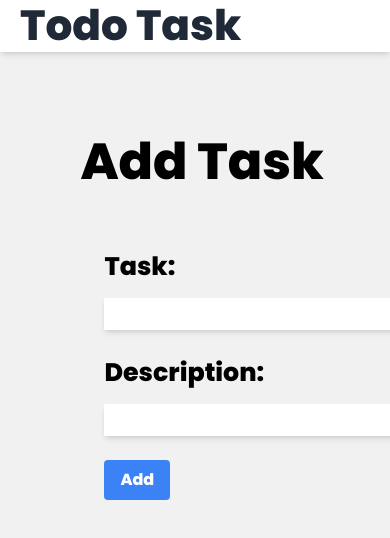
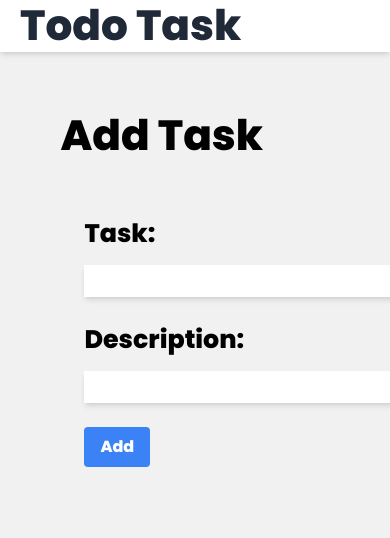
Before and after one commit to johnbhd/todoTask-MERN, a React (Vite) app in the folder client/: page / in a window 390 px wide. Shown: the top 538 px of the page. Built offline with nearby package versions, Linux system fonts and the light colour scheme; no server answers.

Commit message:
fix nav bar and clean reposive | adding react context for passing data in the component

```diff
--- a/client/src/App.css
+++ b/client/src/App.css
@@ -14,6 +14,10 @@ body {
 .todo {
   width: 100vh;
 }
+input {
+  outline: none;
+
+}
 @media screen and (max-width: 600px) {
 
   .home {
@@ -21,11 +25,13 @@ body {
   }
   .container {
     position: relative;
-    top: 20vh;
+    top: 130vh;
     right: 10vh;
     width: 1vh;
   }
-
+  .title {
+    font-size: 5vh;
+  }
 }
 @media screen and (max-width: 1000px) {
 
--- a/client/src/App.tsx
+++ b/client/src/App.tsx
@@ -8,11 +8,9 @@ function App() {
     <div className="min-h-screen">
       <BrowserRouter>
         <Navbar />
-        <div className="max-w-[1400px] px-5 py-5 mx-auto">
           <Routes>
             <Route path="/" element={<Home />} />
           </Routes>
-        </div>
       </BrowserRouter>
     </div>
   );
--- a/client/src/components/AddTask.tsx
+++ b/client/src/components/AddTask.tsx
@@ -1,4 +1,5 @@
 import { useState } from "react";
+import "../App.css";
 
 export default function AddTask() {
   const [title, setTitle] = useState<string>("");
@@ -52,7 +53,7 @@ export default function AddTask() {
   return (
     <form onSubmit={handleSubmit}>
       <div className="h-[30vh] w-[60vh] mt-[-0.5vh] relative right-6">
-        <h3 className="font-bold text-[6vh]">Add Task</h3>
+        <h3 className="title font-bold text-[6vh]">Add Task</h3>
         <br />
         <div className="ml-6">
           {error && <div className="text-red-500">{error}</div>}
--- /dev/null
+++ b/client/src/context/TodoContext.tsx
@@ -0,0 +1,21 @@
+import { createContext, useState } from "react";
+interface TodoContextType {
+    _id: string;
+    title: string;
+    task: string;
+    createdAt: string;
+  }
+
+export const TodoContext = createContext<TodoContextType | undefined>(undefined);
+
+interface TodoContextProviderProps {
+    children: ReactNode;
+}
+export const TodoContextProvider: React.FC<TodoContextProviderProps> = ({ children }) => {
+    const [todos, setTodos] = useState<string[]>([]);
+    return (
+        <TodoContext.Provider value={{ todos, setTodos}}>
+            { children }
+        </TodoContext.Provider>
+    );
+}
--- a/client/src/main.tsx
+++ b/client/src/main.tsx
@@ -2,11 +2,13 @@ import React from 'react';
 import ReactDOM from 'react-dom/client';
 import './index.css';
 import App from './App';
-
+import { TodoContextProvider } from './context/TodoContext';
 const root = ReactDOM.createRoot(document.getElementById('root') as HTMLElement);
 
 root.render(
   <React.StrictMode>
-      <App />
+    <TodoContextProvider>
+     <App />
+    </TodoContextProvider>
   </React.StrictMode>
 );
```
